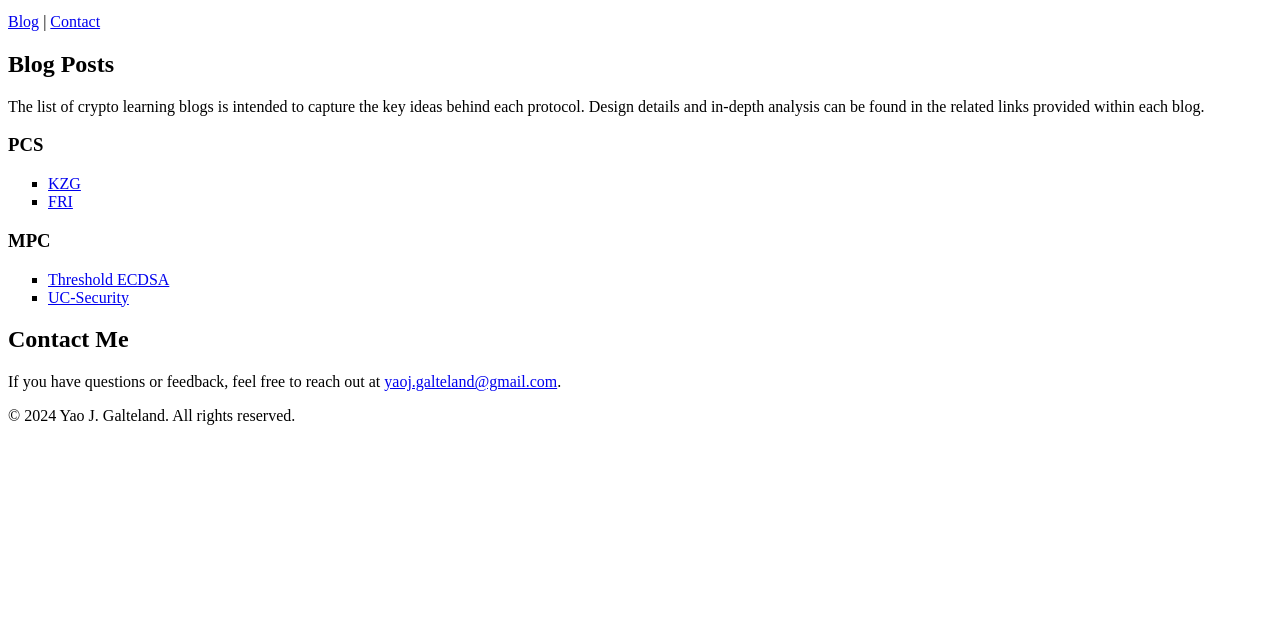
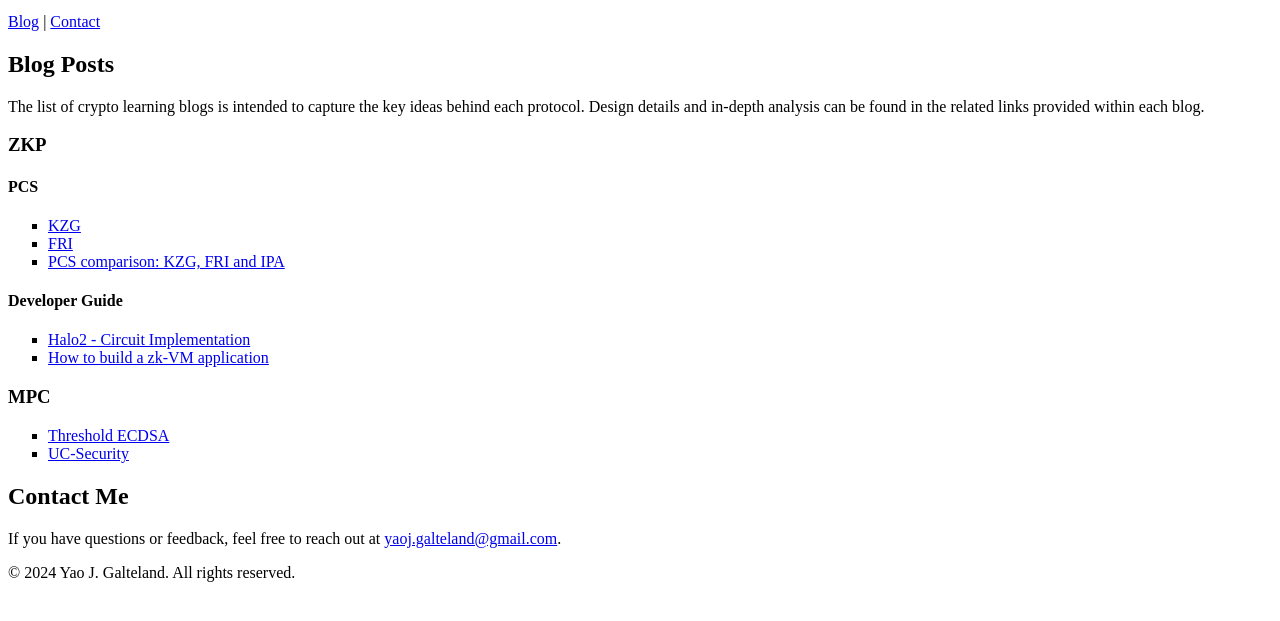
Before and after one commit to YaoJGalteland/CryptoWithYao, a plain HTML site: page index.html in a window 1280 px wide. Shown: the part 119-740 px from the top of the page. Drawn offline with Linux system fonts and the light colour scheme.

Commit message:
add implementation guide

```diff
--- a/index.html
+++ b/index.html
@@ -21,12 +21,25 @@
         <h2>Blog Posts</h2>
         <p>The list of crypto learning blogs is intended to capture the key ideas behind each protocol. Design details and in-depth analysis can be found in the related links provided within each blog.</p>
 
-        <h3>PCS</h3>
+        <h3>ZKP</h3>
+
+        <h4>PCS</h4>
 
         <ul style="list-style-type: square;">
             <li><a href="https://hackmd.io/@YaoGalteland/Sydx9FoZkg" target="_blank">KZG</a></li>
 
             <li><a href="https://hackmd.io/@YaoGalteland/SJhTGtsZ1x" target="_blank">FRI</a></li>
+
+            <li><a href="https://hackmd.io/@YaoGalteland/Hk-2bG2byg" target="_blank">PCS comparison: KZG, FRI and IPA</a></li>
+        </ul>
+
+        <h4>Developer Guide</h4>
+
+        <ul style="list-style-type: square;">
+            <li><a href="https://hackmd.io/@YaoGalteland/ry6g_V8Xyx" target="_blank">Halo2 - Circuit Implementation</a></li>
+
+            <li><a href="https://hackmd.io/@YaoGalteland/S1NXhRJzkg" target="_blank">How to build a zk-VM application</a></li>
+
         </ul>
 
         <h3>MPC</h3>
```
